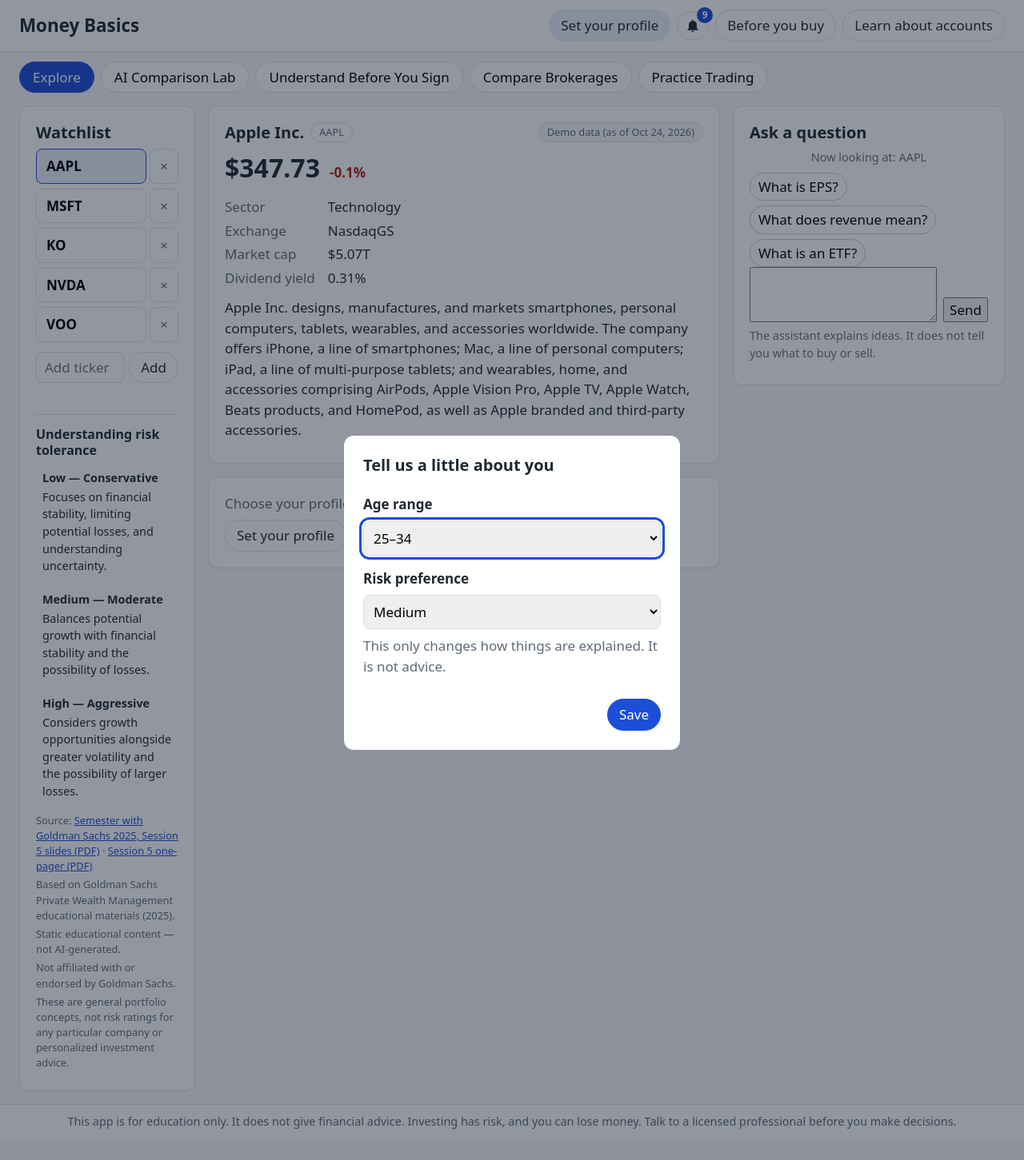
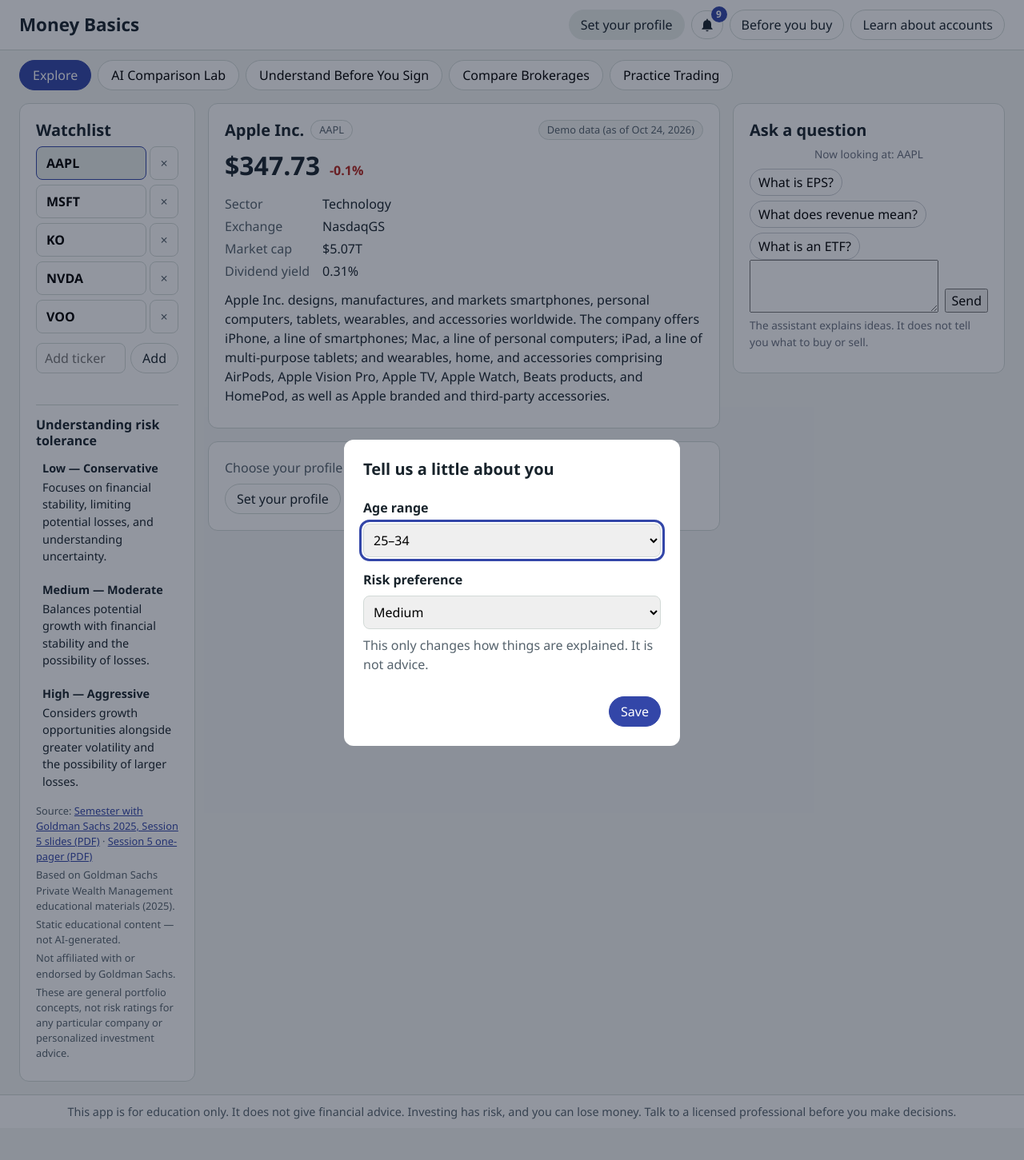
Before and after one commit to Eman12211e/finance-app-v2, a Flask app: page / in a window 1280 px wide. Shown: the top 1451 px of the page at 80% size. Run offline with Flask 3, Linux system fonts and the light colour scheme.

Commit message:
P2.5-step-2a: design tokens
Replace the style.css tokens with the approved set: colors (bg, surface,
surface-2, text, muted, border, accent, accent-hover, up, down, warning, plus
on-accent for text on accent fills), spacing 4-48, type 12-32, radius 8/12/16,
shadow-1/2, motion 150/250 ms, and the approved font stacks. Migrate existing
styles onto them and replace hard-coded colors so every tab can theme;
tabular numerals for all figures.

```diff
--- a/static/css/features.css
+++ b/static/css/features.css
@@ -10,7 +10,7 @@
 #alerts-root .fe-bell:hover { border-color: var(--accent); }
 #alerts-root .fe-badge {
   position: absolute; top: -6px; right: -6px; min-width: 20px; height: 20px; padding: 0 5px;
-  border-radius: 999px; background: var(--accent); color: #fff;
+  border-radius: 999px; background: var(--accent); color: var(--on-accent);
   font-size: .75rem; font-weight: 700; line-height: 20px; text-align: center;
 }
 #alerts-root .fe-badge[hidden] { display: none; }
@@ -72,29 +72,29 @@ body[data-tab]:not([data-tab="explore"]) .fe-toast { display: none; }
 /* ---- tabs and AI Strategy Comparison Lab ---- */
 .tabs { display: flex; flex-wrap: wrap; gap: 8px; padding: 12px 24px 0; max-width: 1400px; margin: 0 auto; }
 .tab { border: 1px solid var(--border); background: var(--surface); border-radius: 999px; padding: 6px 16px; }
-.tab[aria-pressed="true"] { background: var(--accent); border-color: var(--accent); color: #fff; }
+.tab[aria-pressed="true"] { background: var(--accent); border-color: var(--accent); color: var(--on-accent); }
 .layout[hidden], .lab[hidden] { display: none; }
-.lab { display: grid; gap: var(--gap); padding: var(--gap) 24px; max-width: 1400px; margin: 0 auto; }
-.lab-results { display: grid; gap: var(--gap); }
+.lab { display: grid; gap: var(--s-4); padding: var(--s-4) 24px; max-width: 1400px; margin: 0 auto; }
+.lab-results { display: grid; gap: var(--s-4); }
 .lab-form { display: grid; gap: 12px; margin-top: 12px; justify-items: start; }
 .lab-form select { padding: 6px 10px; border: 1px solid var(--border); border-radius: 8px; }
 .lab-scenarios { border: 1px solid var(--border); border-radius: 8px; padding: 8px 12px; display: grid; gap: 6px; }
-.lab-status { background: var(--accent-soft); border-radius: 8px; padding: 8px 12px; }
+.lab-status { background: var(--surface-2); border-radius: 8px; padding: 8px 12px; }
 .lab-small { font-size: .85rem; }
-.lab-simulated-banner { border: 3px solid var(--down); background: #fdecea; border-radius: var(--radius); padding: 12px 16px; }
+.lab-simulated-banner { border: 3px solid var(--down); background: color-mix(in srgb, var(--down) 10%, var(--surface)); border-radius: var(--r-12); padding: 12px 16px; }
 .lab-simulated-title { font-size: 1.3rem; font-weight: 800; color: var(--down); margin: 0 0 4px; letter-spacing: .02em; }
 .lab-simulated-badge { display: inline-block; font-weight: 800; color: var(--down); border: 2px solid var(--down);
   border-radius: 6px; padding: 2px 8px; font-size: .8rem; margin: 0 0 8px; }
 .lab-evidence-list { list-style: none; padding: 0; margin: 8px 0; columns: 2 280px; font-variant-numeric: tabular-nums; }
-.lab-grid { display: grid; gap: var(--gap); grid-template-columns: repeat(3, minmax(0, 1fr)); align-items: start; }
+.lab-grid { display: grid; gap: var(--s-4); grid-template-columns: repeat(3, minmax(0, 1fr)); align-items: start; }
 .lab-panel { font-size: .92rem; }
 .lab-model { margin: 0; }
 .lab-section { border-top: 1px solid var(--border); margin-top: 10px; padding-top: 8px; }
 .lab-list { margin: 0; padding-left: 18px; display: grid; gap: 4px; }
-.lab-list .has-issue { color: var(--error); }
+.lab-list .has-issue { color: var(--down); }
 .lab-chip, .lab-stance, .lab-issue { display: inline-block; font-size: .75rem; border-radius: 999px; padding: 0 8px;
   margin: 0 4px 2px 0; border: 1px solid var(--border); color: var(--text); }
-.lab-chip { background: var(--accent-soft); border-color: transparent; }
+.lab-chip { background: var(--surface-2); border-color: transparent; }
 .lab-issue { border-color: var(--down); color: var(--down); }
 .lab-checks { display: grid; grid-template-columns: 1fr max-content; gap: 2px 12px; margin: 0 0 6px; }
 .lab-checks dt { color: var(--muted); }
--- a/static/css/style.css
+++ b/static/css/style.css
@@ -1,18 +1,32 @@
 /* Owner: Agent B. Calm, readable, projector-friendly. #alerts-root and #checklist-root contents belong to Agent D. */
 :root {
-  --bg: #f6f7f9;
+  /* color (light). Dark values: see the dark-theme blocks below. */
+  --bg: #f3f5f4;
   --surface: #ffffff;
-  --text: #1f2933;
-  --muted: #5f6b7a;
-  --border: #dde2e8;
-  --accent: #1d4ed8;
-  --accent-soft: #e8eefb;
-  --up: #157347;
-  --down: #b42318;
-  --error: #8a1c1c;
-  --radius: 12px;
-  --gap: 16px;
-  --font: system-ui, -apple-system, "Segoe UI", Roboto, "Helvetica Neue", Arial, sans-serif;
+  --surface-2: #e8edeb;
+  --text: #18232b;
+  --muted: #56636d;
+  --border: #d2dad7;
+  --accent: #3346a8;
+  --accent-hover: #26378c;
+  --on-accent: #ffffff;  /* text on accent fills; dark-theme accent is light, so this flips */
+  --up: #1b7a43;
+  --down: #b3261e;
+  --warning: #8a5a00;
+  /* spacing */
+  --s-1: 4px; --s-2: 8px; --s-3: 12px; --s-4: 16px; --s-5: 24px; --s-6: 32px; --s-7: 48px;
+  /* type scale */
+  --t-12: 12px; --t-14: 14px; --t-16: 16px; --t-20: 20px; --t-24: 24px; --t-32: 32px;
+  --font-display: "Bricolage Grotesque", "Segoe UI Variable Display", "Segoe UI", system-ui, sans-serif;
+  --font-text: "Public Sans", "Segoe UI Variable Text", "Segoe UI", system-ui, -apple-system, Roboto, Arial, sans-serif;
+  /* radius */
+  --r-8: 8px; --r-12: 12px; --r-16: 16px;
+  /* shadow: floating elements only */
+  --shadow-1: 0 1px 2px rgba(24, 35, 43, .08), 0 2px 8px rgba(24, 35, 43, .06);
+  --shadow-2: 0 8px 28px rgba(24, 35, 43, .16);
+  /* motion: fills, toasts, chart crosshair only */
+  --m-fast: 150ms; --m-slow: 250ms;
+  color-scheme: light;
 }
 
 * { box-sizing: border-box; }
@@ -21,12 +35,13 @@ body {
   margin: 0;
   background: var(--bg);
   color: var(--text);
-  font-family: var(--font);
-  font-size: 17px;
+  font-family: var(--font-text);
+  font-size: var(--t-16);
   line-height: 1.5;
+  font-variant-numeric: tabular-nums;  /* Public Sans digits are proportional by default; figures must line up */
 }
 
-h1, h2, h3, h4 { line-height: 1.25; margin: 0 0 8px; }
+h1, h2, h3, h4 { font-family: var(--font-display); font-weight: 700; line-height: 1.25; margin: 0 0 8px; }
 h2 { font-size: 1.25rem; }
 h3 { font-size: 1.05rem; margin-top: 16px; }
 h4 { font-size: 1rem; }
@@ -53,20 +68,20 @@ button { cursor: pointer; }
 .chip, .button-secondary, .button-primary {
   border-radius: 999px; padding: 6px 14px; border: 1px solid var(--border); background: var(--surface); color: var(--text);
 }
-.chip { background: var(--accent-soft); border-color: transparent; }
-.button-primary { background: var(--accent); border-color: var(--accent); color: #fff; }
+.chip { background: var(--surface-2); border-color: transparent; }
+.button-primary { background: var(--accent); border-color: var(--accent); color: var(--on-accent); }
 .button-secondary:hover, .chip:hover { border-color: var(--accent); }
 
 /* ---- layout ---- */
 .layout {
-  display: grid; gap: var(--gap); padding: var(--gap) 24px;
+  display: grid; gap: var(--s-4); padding: var(--s-4) 24px;
   max-width: 1400px; margin: 0 auto;
   grid-template-columns: 220px minmax(0, 1fr) 340px;
   align-items: start;
 }
-.col-company { display: grid; gap: var(--gap); min-width: 0; }
+.col-company { display: grid; gap: var(--s-4); min-width: 0; }
 .card {
-  background: var(--surface); border: 1px solid var(--border); border-radius: var(--radius);
+  background: var(--surface); border: 1px solid var(--border); border-radius: var(--r-12);
   padding: 20px; min-width: 0; overflow-wrap: anywhere;
 }
 
@@ -87,20 +102,20 @@ button { cursor: pointer; }
   flex: 1; text-align: left; padding: 8px 12px; border-radius: 8px;
   border: 1px solid var(--border); background: var(--surface); font-weight: 600;
 }
-.ticker-button.is-selected { background: var(--accent-soft); border-color: var(--accent); }
+.ticker-button.is-selected { background: var(--surface-2); border-color: var(--accent); }
 .remove-button {
   width: 36px; border-radius: 8px; border: 1px solid var(--border); background: var(--surface); color: var(--muted);
 }
 .watchlist-add { display: flex; gap: 6px; }
 .watchlist-add input { flex: 1; min-width: 0; padding: 6px 10px; border: 1px solid var(--border); border-radius: 8px; }
-.form-message { color: var(--error); font-size: .9rem; margin-top: 6px; min-height: 1.2em; }
+.form-message { color: var(--down); font-size: .9rem; margin-top: 6px; min-height: 1.2em; }
 
 /* ---- risk education panel (bottom of the watchlist sidebar) ---- */
 #risk-education { border-top: 1px solid var(--border); margin-top: 16px; padding-top: 14px; font-size: .9rem; }
 #risk-education .risk-title { font-size: 1rem; }
 #risk-education .risk-levels { list-style: none; margin: 0 0 10px; padding: 0; display: grid; gap: 8px; }
 #risk-education .risk-level { border-radius: 8px; padding: 6px 8px; }
-#risk-education .risk-level.is-current { background: var(--accent-soft); }
+#risk-education .risk-level.is-current { background: var(--surface-2); }
 #risk-education .risk-name { font-weight: 600; margin: 0 0 2px; }
 #risk-education .risk-yours { display: inline-block; margin-left: 6px; font-size: .75rem; font-weight: 600; color: var(--accent); }
 #risk-education .risk-text { margin: 0; }
@@ -115,7 +130,7 @@ button { cursor: pointer; }
 #accounts-root .acct-backdrop[hidden] { display: none; }
 #accounts-root .acct-dialog {
   width: 100%; max-width: 640px; max-height: calc(100vh - 32px); overflow-y: auto;
-  background: var(--surface); border-radius: var(--radius); padding: 24px;
+  background: var(--surface); border-radius: var(--r-12); padding: 24px;
 }
 #accounts-root .acct-title { font-size: 1.25rem; }
 #accounts-root .acct-intro { margin-bottom: 6px; }
@@ -127,7 +142,7 @@ button { cursor: pointer; }
   border: 1px solid var(--border); background: var(--surface); color: var(--text);
 }
 #accounts-root .acct-toggle::after { content: "+"; float: right; color: var(--muted); }
-#accounts-root .acct-toggle[aria-expanded="true"] { background: var(--accent-soft); border-color: var(--accent); }
+#accounts-root .acct-toggle[aria-expanded="true"] { background: var(--surface-2); border-color: var(--accent); }
 #accounts-root .acct-toggle[aria-expanded="true"]::after { content: "−"; }
 #accounts-root .acct-panel { padding: 8px 12px 4px; }
 #accounts-root .acct-panel[hidden] { display: none; }
@@ -146,7 +161,7 @@ button { cursor: pointer; }
 #sentiment-root .sent-backdrop[hidden] { display: none; }
 #sentiment-root .sent-dialog {
   width: 100%; max-width: 600px; max-height: calc(100vh - 32px); overflow-y: auto;
-  background: var(--surface); border-radius: var(--radius); padding: 24px;
+  background: var(--surface); border-radius: var(--r-12); padding: 24px;
 }
 #sentiment-root .sent-title { font-size: 1.25rem; }
 #sentiment-root .sent-disclaimer { font-weight: 600; }
@@ -155,13 +170,13 @@ button { cursor: pointer; }
   width: 100%; text-align: left; padding: 10px 12px; border-radius: 8px;
   border: 1px solid var(--border); background: var(--surface); color: var(--text);
 }
-#sentiment-root .sent-choice[aria-pressed="true"] { background: var(--accent-soft); border-color: var(--accent); }
+#sentiment-root .sent-choice[aria-pressed="true"] { background: var(--surface-2); border-color: var(--accent); }
 #sentiment-root .sent-result { border-top: 1px solid var(--border); padding-top: 12px; min-height: 2em; }
 #sentiment-root .sent-statement { font-style: italic; }
 #sentiment-root .sent-label { font-size: 1.15rem; font-weight: 700; }
 #sentiment-root .sent-scores { margin: 0 0 8px; padding-left: 20px; }
 #sentiment-root .sent-source, #sentiment-root .sent-credit { color: var(--muted); font-size: .85rem; }
-#sentiment-root .sent-unavailable { color: var(--error); }
+#sentiment-root .sent-unavailable { color: var(--down); }
 #sentiment-root a { color: var(--accent); }
 #sentiment-root .sent-close { margin-top: 12px; }
 @media (max-width: 720px) { #sentiment-root .sent-dialog { padding: 16px; } }
@@ -184,7 +199,7 @@ button { cursor: pointer; }
 .facts dt { color: var(--muted); }
 .facts dd { margin: 0; }
 .description { color: var(--text); }
-.profile-note { background: var(--accent-soft); border-radius: 8px; padding: 10px 12px; margin-top: 12px; }
+.profile-note { background: var(--surface-2); border-radius: 8px; padding: 10px 12px; margin-top: 12px; }
 
 /* ---- earnings ---- */
 .headline { font-size: 1.35rem; font-weight: 700; margin-top: 4px; }
@@ -192,16 +207,16 @@ button { cursor: pointer; }
 .main-value { font-size: 1.25rem; font-weight: 600; }
 .detail { margin: 0 0 4px; }
 .detail-label { color: var(--muted); }
-.explain { margin-top: 8px; padding-left: 12px; border-left: 3px solid var(--accent-soft); }
+.explain { margin-top: 8px; padding-left: 12px; border-left: 3px solid var(--surface-2); }
 .etf-message { font-weight: 600; }
 .questions { margin: 0 0 12px; padding-left: 20px; }
 .note { font-size: .9rem; color: var(--muted); border-top: 1px solid var(--border); padding-top: 12px; margin-top: 12px; }
-.error-text { color: var(--error); }
+.error-text { color: var(--down); }
 
 /* ---- loading ---- */
 .skeleton {
   height: 16px; margin: 10px 0; border-radius: 6px;
-  background: linear-gradient(90deg, #eceff3 25%, #f6f7f9 50%, #eceff3 75%);
+  background: linear-gradient(90deg, var(--surface-2) 25%, var(--bg) 50%, var(--surface-2) 75%);
   background-size: 200% 100%; animation: skeleton 1.2s ease-in-out infinite;
 }
 .skeleton:first-of-type { width: 60%; height: 22px; }
@@ -214,7 +229,7 @@ button { cursor: pointer; }
   display: flex; align-items: center; justify-content: center; padding: 16px; z-index: 50;
 }
 .modal {
-  background: var(--surface); border-radius: var(--radius); padding: 24px;
+  background: var(--surface); border-radius: var(--r-12); padding: 24px;
   width: 100%; max-width: 420px; display: grid; gap: 8px;
 }
 .modal .field { font-weight: 600; margin-top: 8px; }
```
Also changed, not shown: other parts of static/css/features.css (+25 -25 lines), tests/test_documents.py (+1 -1 lines).
